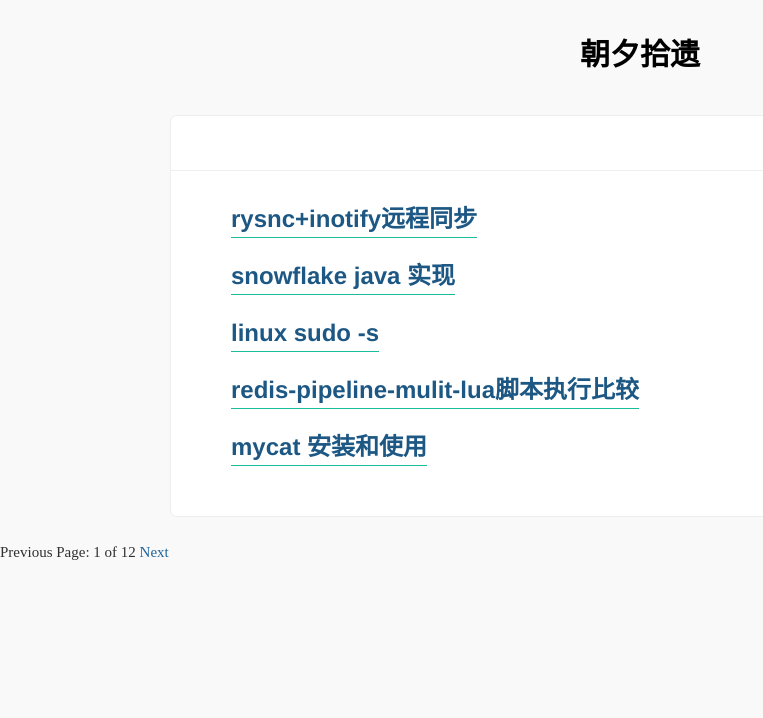
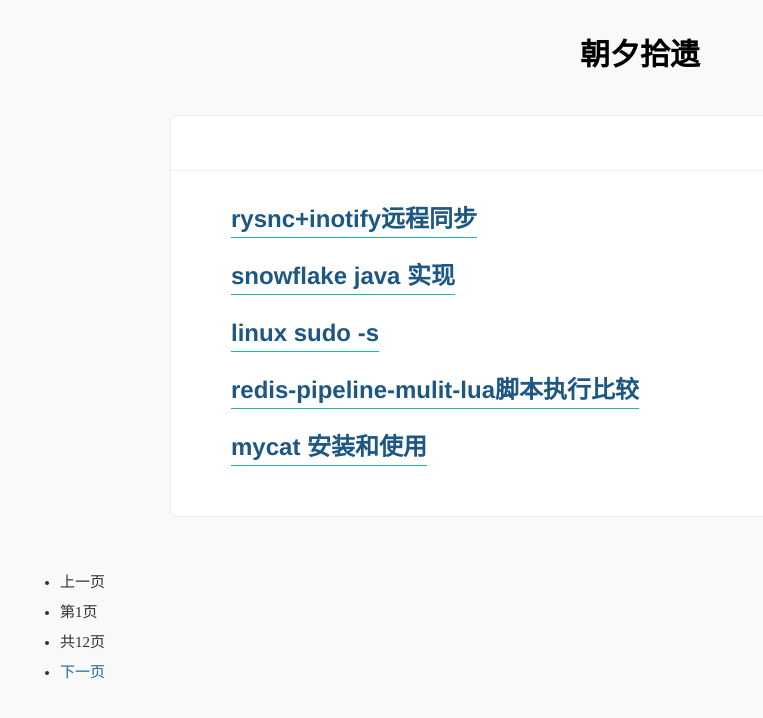
Before and after one commit to pz9042/pz9042.github.io, a Jekyll site: the page built from index.html, in a window 1280 px wide. Shown: the top 718 px of the page, without its empty margins (0-763 px from the left). Built offline with Jekyll 4.4.1, drawn with Linux system fonts in a browser that asks for light colours; the list of posts is cut into pages by our own code.

Commit message:
Update index.html

```diff
--- a/index.html
+++ b/index.html
@@ -14,16 +14,21 @@ title: 木偶人的博客
         </div>
     </div>
     <!-- Pagination links -->
-    <div class="pagination">
+
+
+<div class="pagination content">
+    <ul>
         {% if paginator.previous_page %}
-        <a href="{{ paginator.previous_page_path }}" class="previous">Previous</a>
+            <li><a href="{{ paginator.previous_page_path }}" class="previous">上一页</a></li>
         {% else %}
-        <span class="previous">Previous</span>
+            <li>上一页</li>
          {% endif %}
-      <span class="page_number ">Page: {{ paginator.page }} of {{ paginator.total_pages }}</span>
+        <li><span class="page_number ">第{{ paginator.page }}页</span></li>
+        <li><span class="page_number ">共{{ paginator.total_pages }}页</span></li>
          {% if paginator.next_page %}
-        <a href="{{ paginator.next_page_path }}" class="next">Next</a>
+            <li><a href="{{ paginator.next_page_path }}" class="next">下一页</a></li>
         {% else %}
-        <span class="next ">Next</span>
+            <li>下一页</li>
         {% endif %}
+    </ul>
 </div>
```
Lines whose indentation alone changed are shown as unchanged.
